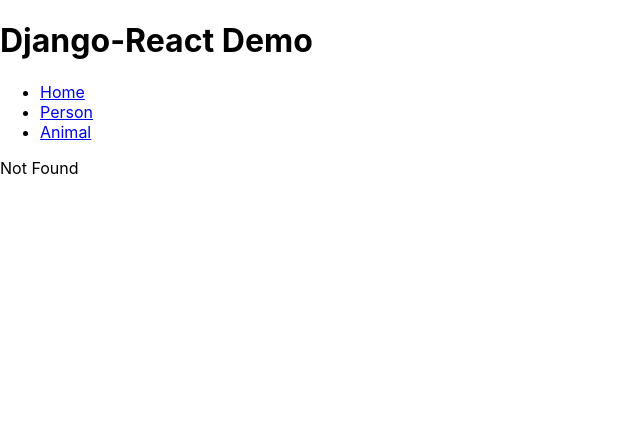
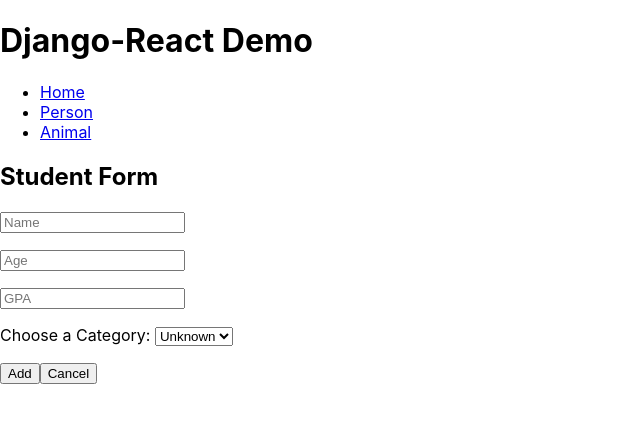
Before and after one commit to jeongjoonl/django-react, a React (Create React App) app in the folder app/: page /student/create in a window 1280 px wide. Before the commit this address had no page. Shown: the top 422 px of the page, without its empty margins (0-640 px from the left). Built offline with nearby package versions, Linux system fonts and the light colour scheme.

Commit message:
feat: Add Student form

```diff
--- a/app/src/App.js
+++ b/app/src/App.js
@@ -10,7 +10,9 @@
         <h1>Django-React Demo</h1>
       </header>
 
-      <BrowserRouter><BBS /></BrowserRouter>
+      <BrowserRouter>
+        <BBS />
+      </BrowserRouter>
     </div>
   );
 }
--- a/app/src/components/All.js
+++ b/app/src/components/All.js
@@ -0,0 +1,16 @@
+import React from 'react';
+
+function All(props) {
+  function onCreate() {
+    props.history.push("/student/create");
+    debugger;
+  }
+  return (
+    <div>
+      <h2>All</h2>
+      <button type="button" onClick={onCreate}>Add</button>
+    </div>
+  );
+}
+
+export default All;
--- a/app/src/components/Animal.js
+++ b/app/src/components/Animal.js
@@ -0,0 +1,16 @@
+import React from 'react';
+
+function Animal(props) {
+  function onCreate() {
+    props.history.push("/student/create");
+  }
+
+  return (
+    <div>
+      <h2>Animal</h2>
+      <button type="button" onClick={onCreate}>Add</button>
+    </div>
+  );
+}
+
+export default Animal;
--- a/app/src/components/BBS.js
+++ b/app/src/components/BBS.js
@@ -1,14 +1,28 @@
-import React, {useState, useEffect} from 'react';
-import { NavLink, Switch, Route } from 'react-router-dom';
+import React from 'react';
+import {Switch, Route, useHistory} from 'react-router-dom';
 
 import CategoryTab from './CategoryTab';
 
+import All from './All';
+import Animal from './Animal';
+import Person from './Person';
+import StudentForm from './StudentForm';
+
 function BBS() {
-
   console.log("BBS Render");
   return (
     <div className="BBS">
       <CategoryTab />
+
+      <Switch>
+        <Route exact path="/" component={All} />
+        <Route path="/person/" component={Person} />
+        <Route path="/animal/" component={Animal} />
+        <Route path="/student/create" component={StudentForm} />
+        <Route path="/">
+          Not Found
+        </Route>
+      </Switch>
     </div>
   );
 }
--- a/app/src/components/CategoryTab.js
+++ b/app/src/components/CategoryTab.js
@@ -1,5 +1,5 @@
 import React from 'react';
-import {NavLink, Route, Switch} from 'react-router-dom';
+import {Link, NavLink} from 'react-router-dom';
 
 function CategoryTab() {
   return (
@@ -25,29 +25,14 @@
         </li>
 
         <li>
-          <NavLink
+          <Link
             to="/animal/"
             name="animal"
           >
             Animal
-          </NavLink>
+          </Link>
         </li>
       </ul>
-
-      <Switch>
-        <Route exact path="/">
-          Home
-        </Route>
-        <Route path="/person/">
-          Person
-        </Route>
-        <Route path="/animal/">
-          Animal
-        </Route>
-        <Route path="/">
-          Not Found
-        </Route>
-      </Switch>
     </nav>
   );
 }
--- a/app/src/components/Person.js
+++ b/app/src/components/Person.js
@@ -0,0 +1,16 @@
+import React from 'react';
+
+function Person(props) {
+  function onCreate() {
+    props.history.push("/student/create");
+  }
+
+  return (
+    <div>
+      <h2>Person</h2>
+      <button type="button" onClick={onCreate}>Add</button>
+    </div>
+  );
+}
+
+export default Person;
--- /dev/null
+++ b/app/src/components/StudentForm.js
@@ -0,0 +1,62 @@
+import React from 'react';
+
+function StudentForm() {
+  let mode="create";
+
+  let name="";
+  let age="";
+  let gpa="";
+  let category="unknown";
+
+
+
+  return (
+    <div>
+      <h2>Student Form</h2>
+
+      <form action="">
+        <p>
+          <input
+            type="text"
+            placeholder="Name"
+            value={name}
+          />
+        </p>
+        <p>
+          <input
+            type="number"
+            placeholder="Age"
+            value={age}
+          />
+        </p>
+        <p>
+          <input
+            type="number"
+            placeholder="GPA"
+            step="0.01"
+            value={gpa}
+          />
+        </p>
+
+        <label htmlFor="">Choose a Category: </label>
+        <select
+          name="category"
+          defaultValue={category}
+        >
+          <option value="unknown">Unknown</option>
+          <option value="person">Person</option>
+          <option value="animal">Animal</option>
+        </select>
+
+        <p>
+
+          {mode === "create" && <button type="button">Add</button>}
+          {mode === "edit" && <button type="button">Save</button>}
+          <button type="button">Cancel</button>
+        </p>
+      </form>
+    </div>
+  );
+}
+
+export default StudentForm;
```
